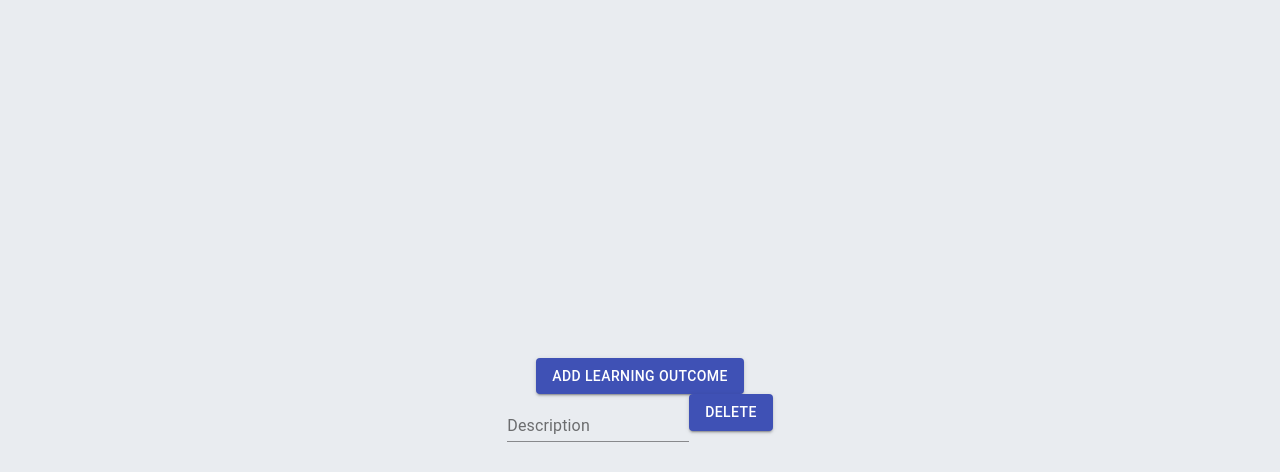
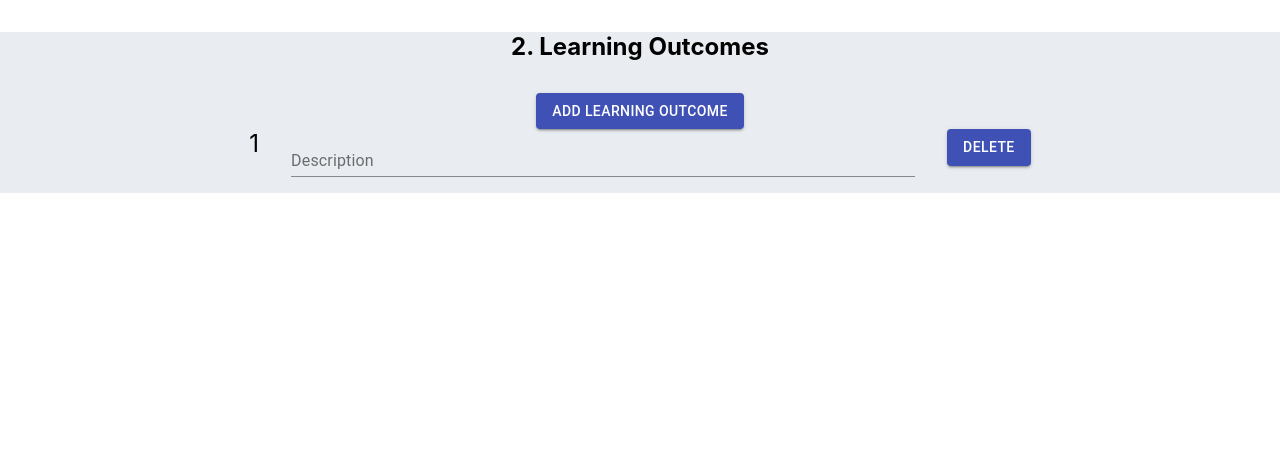
Before and after one commit to davisallan/ENSF607WebDev, a React (Create React App) app in the folder Milestone1/course-outline/: page / in a window 1280 px wide. Both pictures are taken after a click on the button "ADD LEARNING OUTCOME". Shown: the top 472 px of the page. Built offline with nearby package versions, Linux system fonts and the light colour scheme.

Commit message:
fixed part of the spacing issue

```diff
--- a/Milestone1/course-outline/src/App.css
+++ b/Milestone1/course-outline/src/App.css
@@ -15,12 +15,12 @@
 
 .App-header {
   background-color: #e9ecf0;
-  min-height: 100vh;
-  display: flex;
+  /* min-height: 100vh; */
+  /* display: flex;
   flex-direction: row;
   align-items: center;
-  justify-content: center;
-  font-size: calc(10px + 2vmin);
+  justify-content: center; */
+  font-size: calc(8px + 2vmin);
   color: rgb(2, 2, 2);
 }
 
--- a/Milestone1/course-outline/src/LearningOutcomeList.js
+++ b/Milestone1/course-outline/src/LearningOutcomeList.js
@@ -1,13 +1,14 @@
 import React, { useState } from "react";
-import Grid from "@material-ui/core/Grid";
 import Button from "@material-ui/core/Button";
 import Outcome from "./Outcome";
 import { v4 as uuidv4 } from "uuid";
 
 export default function LearningOutcomeList() {
   const [learningOutcomes, setOutcomes] = useState([]);
+  let outcomeNumber = 1;
 
   function handleAddOutcome() {
+    outcomeNumber++;
     setOutcomes((prevLearningOutcomes) => {
       return [...prevLearningOutcomes, { id: uuidv4() }];
     });
@@ -20,20 +21,21 @@ export default function LearningOutcomeList() {
 
   return (
     <div>
+      <h4>2. Learning Outcomes</h4>
       <Button onClick={handleAddOutcome} variant="contained" color="primary">
         Add Learning Outcome
       </Button>
-      <Grid>
+
       {learningOutcomes.map((outcome) => {
         return (
           <Outcome
             key={outcome.id}
             outcome={outcome}
+            outcomeNumber={outcomeNumber++}
             deleteOutcome={deleteOutcome}
           />
         );
       })}
-      </Grid>
     </div>
   );
 }
--- a/Milestone1/course-outline/src/Outcome.js
+++ b/Milestone1/course-outline/src/Outcome.js
@@ -1,23 +1,36 @@
 import React from "react";
 import TextField from "@material-ui/core/TextField";
 import Button from "@material-ui/core/Button";
+import Grid from "@material-ui/core/Grid";
 
-export default function Outcome({ outcome, deleteOutcome }) {
+export default function Outcome({ outcome, outcomeNumber, deleteOutcome }) {
   function handleDeleteOutcome() {
     deleteOutcome(outcome.id);
   }
 
   return (
-    <div>
+    <Grid container spacing={4} direction="row" justify="center">
+      <Grid item>
+        <span>{outcomeNumber}</span>
+      </Grid>
+      <Grid item xs={6}>
         <TextField
           id="standard-multiline-flexible"
           label="Description"
           multiline
+          fullWidth
           rowsMax={4}
         />
-      <Button onClick={handleDeleteOutcome} variant="contained" color="primary">
+      </Grid>
+
+      <Grid item>
+        <Button
+          onClick={handleDeleteOutcome}
+          variant="contained"
+          color="primary">
           Delete
         </Button>
-    </div>
+      </Grid>
+    </Grid>
   );
 }
```
Lines whose indentation alone changed are shown as unchanged.
